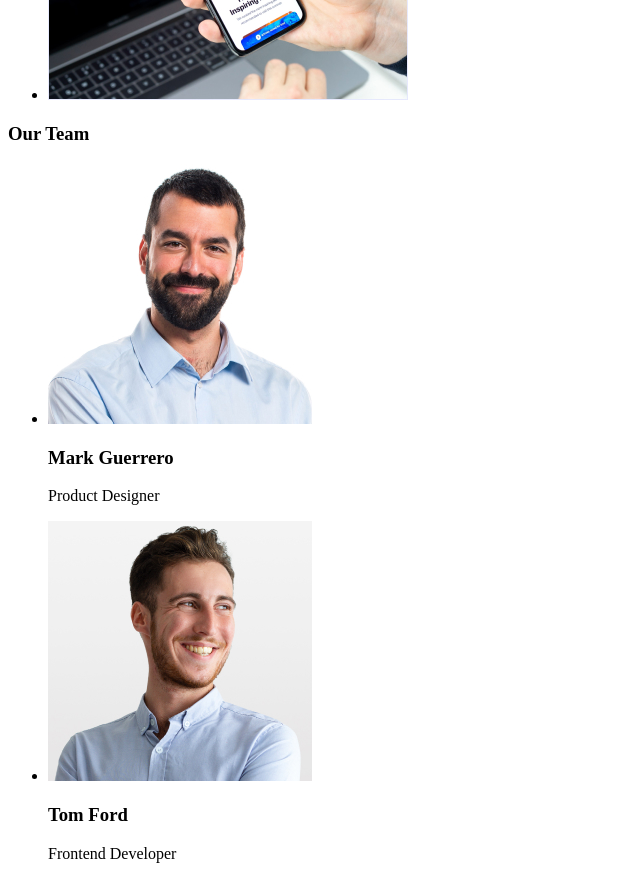
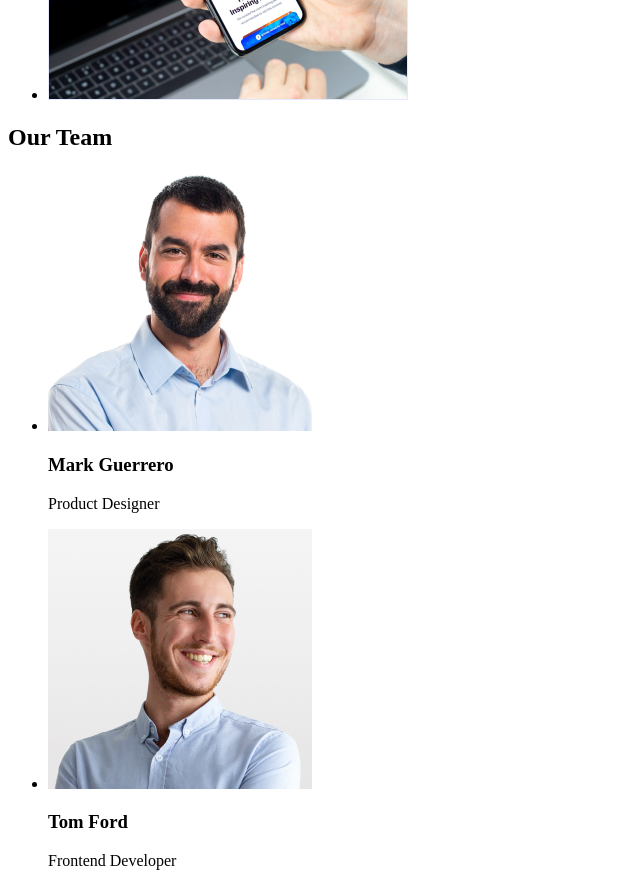
Before and after one commit to Rulik1253/goit-markup-hw-01, a plain HTML site: page index.html in a window 1280 px wide. Shown: the part 1420-2296 px from the top of the page, without its empty margins (0-640 px from the left). Drawn offline with Linux system fonts and the light colour scheme.

Commit message:
update index html file

```diff
--- a/index.html
+++ b/index.html
@@ -84,7 +84,7 @@
       <section>
         <!-- Our Team -->
 
-        <h3>Our Team</h3>
+        <h2>Our Team</h2>
         <ul>
           <li>
             <img src="./images/foto-4.jpg" width="264" alt="foto-4" />
```
